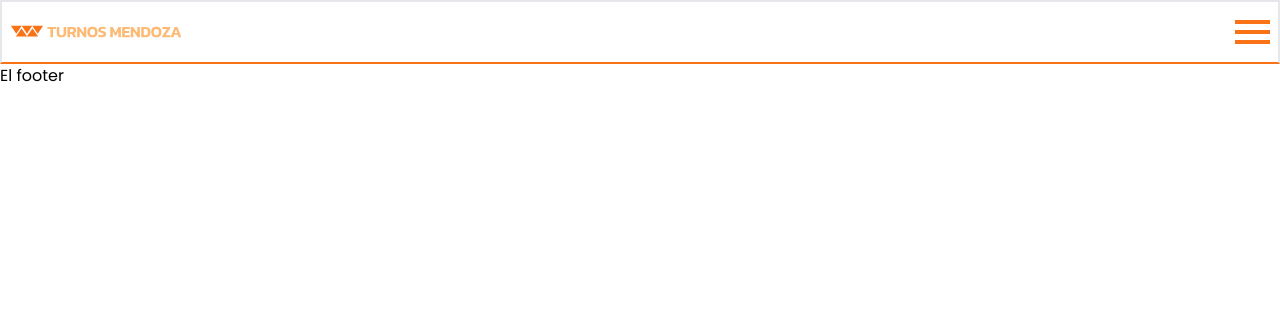
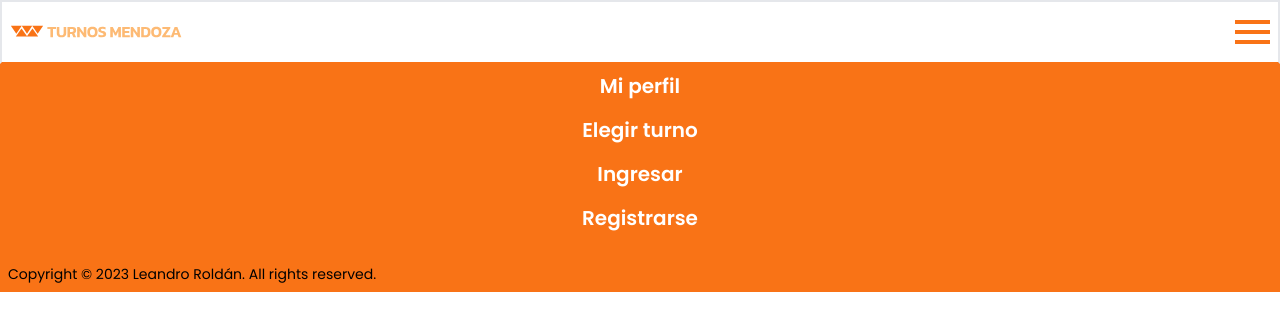
Before and after one commit to leandromartin114/turnos-mendoza-front, a Next.js app: page / in a window 1280 px wide. Shown: the top 330 px of the page. Built offline with nearby package versions, Linux system fonts and the light colour scheme.

Commit message:
adding footer

```diff
--- a/components/Footer.tsx
+++ b/components/Footer.tsx
@@ -1,7 +1,25 @@
+import { Body } from '@/ui/Typography'
+
 export const Footer = () => {
     return (
-        <footer>
-            <p>El footer</p>
+        <footer className='bg-orange-500 w-full absolute flex flex-col gap-8 p-2'>
+            <ul className='flex flex-col justify-center items-center self-center place-self-center gap-4 text-white font-semibold text-xl'>
+                <li>
+                    <a href='#'>Mi perfil</a>
+                </li>
+                <li>
+                    <a href='#'>Elegir turno</a>
+                </li>
+                <li>
+                    <a href='#'>Ingresar</a>
+                </li>
+                <li>
+                    <a href='#'>Registrarse</a>
+                </li>
+            </ul>
+            <Body color='text-black'>
+                Copyright © 2023 Leandro Roldán. All rights reserved.
+            </Body>
         </footer>
     )
 }
--- a/components/MobileNav.tsx
+++ b/components/MobileNav.tsx
@@ -11,10 +11,18 @@ export const MobileNav = () => {
                         <CloseWindow onClick={handleToggle}></CloseWindow>
                     </div>
                     <ul className='flex flex-col justify-center items-center self-center place-self-center gap-4 text-white font-bold text-2xl'>
-                        <li>Mi perfil</li>
-                        <li>Elegir turno</li>
-                        <li>Ingresar</li>
-                        <li>Registrarse</li>
+                        <li>
+                            <a href='#'>Mi perfil</a>
+                        </li>
+                        <li>
+                            <a href='#'>Elegir turno</a>
+                        </li>
+                        <li>
+                            <a href='#'>Ingresar</a>
+                        </li>
+                        <li>
+                            <a href='#'>Registrarse</a>
+                        </li>
                     </ul>
                 </nav>
             )}
```
